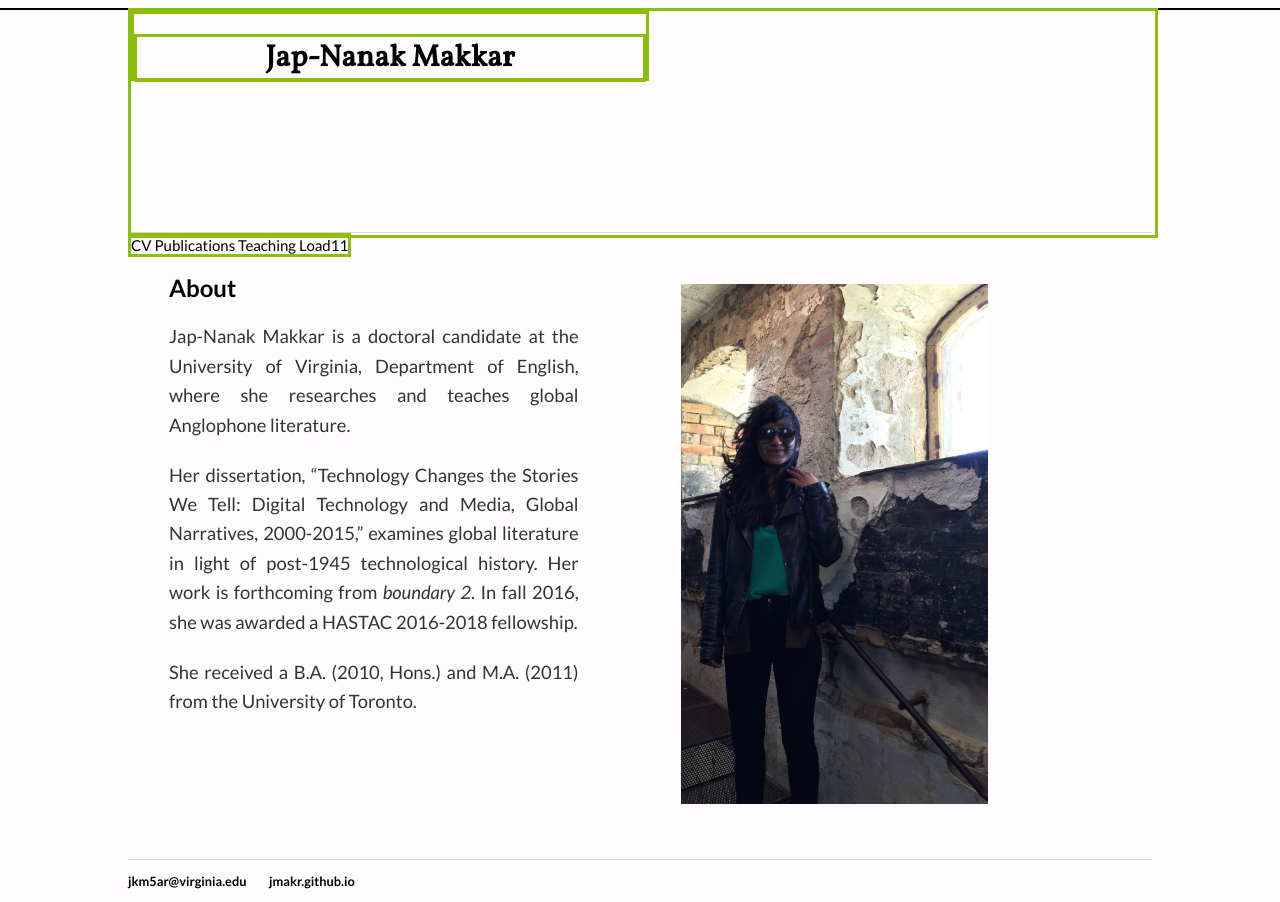
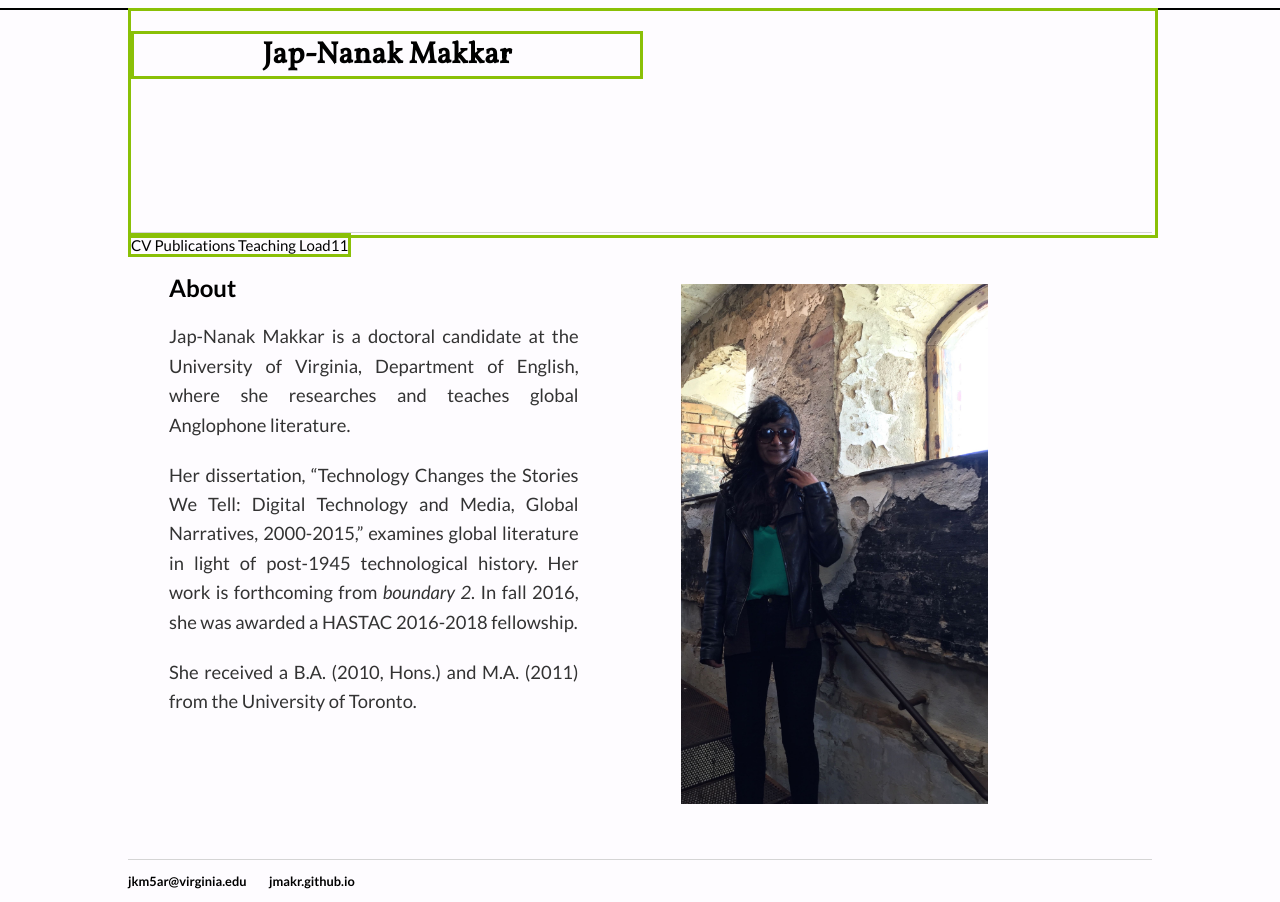
Before and after one commit to jmakr/jmakr.github.io, a Jekyll site: the page built from index.html, in a window 1280 px wide. Built offline with Jekyll 4.4.1, drawn with Linux system fonts in a browser that asks for light colours.

Commit message:
Update main.css

```diff
--- a/css/main.css
+++ b/css/main.css
@@ -46,7 +46,7 @@
     vertical-align:middle;
     width:50%;
     height: 2em;
-
+     padding:30%
 
     border: 3px solid #8AC007;
 
```
